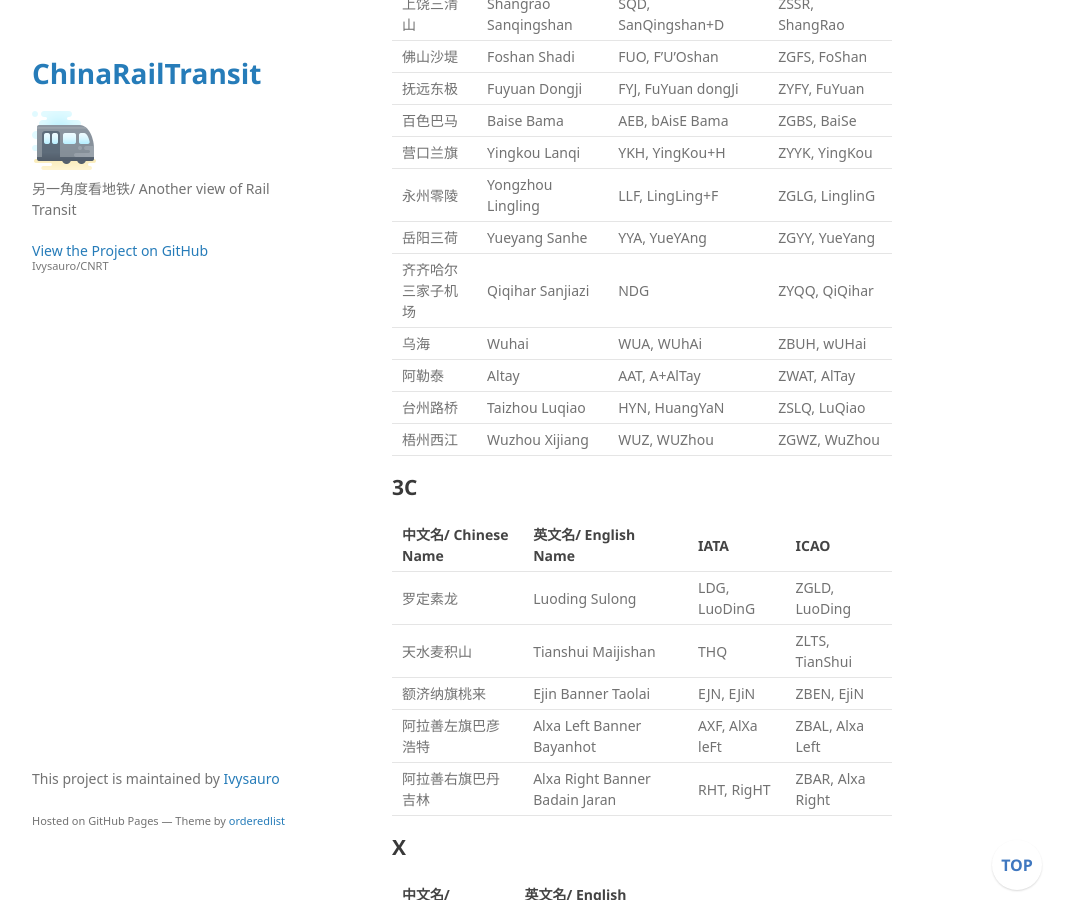
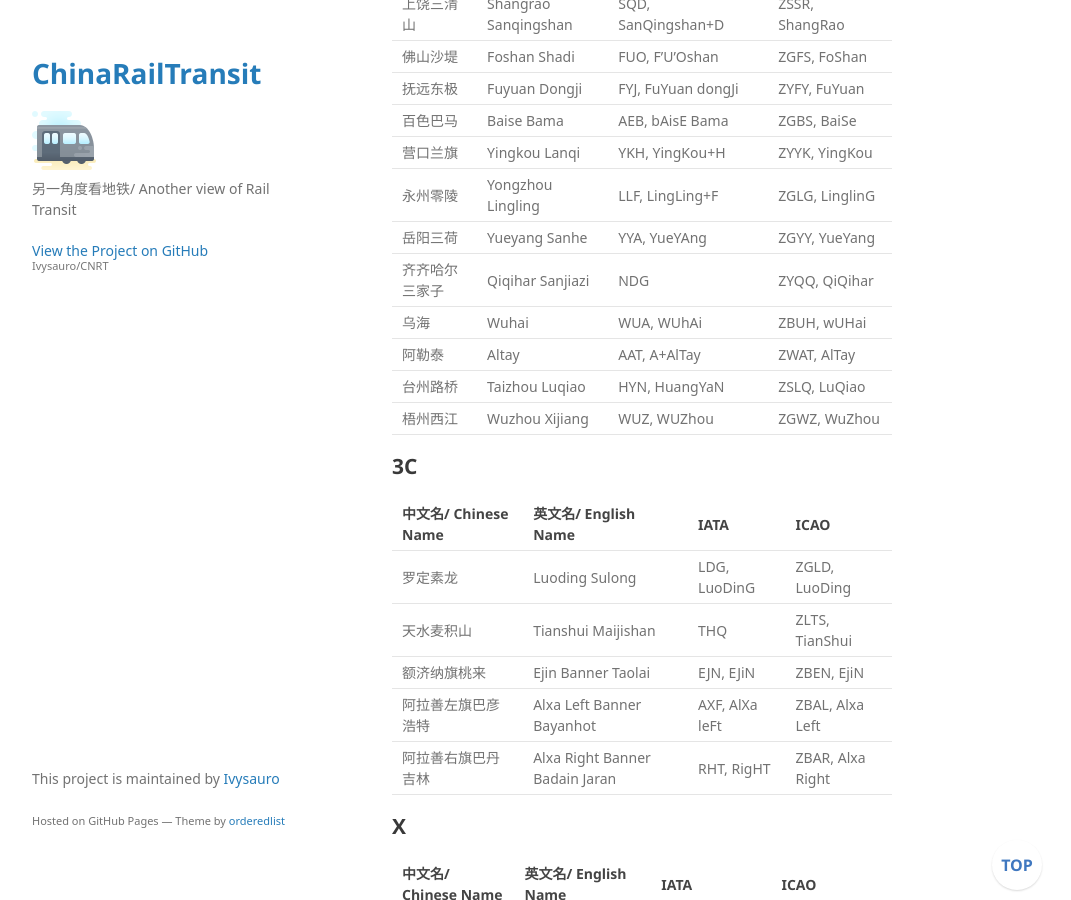
Before and after one commit to Ivysauro/CNRT, a Jekyll site: the page built from data/Airport.md, in a window 1280 px wide and 900 px high, scrolled down 8801 px. Shown: the whole window, without its empty margins (178-1249 px from the left). Built offline with Jekyll 4.4.1, drawn with Linux system fonts in a browser that asks for light colours; some web fonts are replaced; our own code applies the rules of GitHub Pages for plain Markdown files; a script that is not in the unit is left out.

Commit message:
🍊更新齐齐哈尔数据
删除多余字符

```diff
--- a/data/Airport.md
+++ b/data/Airport.md
@@ -202,7 +202,7 @@
 | 营口兰旗 | Yingkou Lanqi | YKH, YingKou+H | ZYYK, YingKou |
 | 永州零陵 | Yongzhou Lingling | LLF, LingLing+F | ZGLG, LinglinG |
 | 岳阳三荷 | Yueyang Sanhe | YYA, YueYAng | ZGYY, YueYang |
-| 齐齐哈尔三家子机场 | Qiqihar Sanjiazi | NDG | ZYQQ, QiQihar |
+| 齐齐哈尔三家子 | Qiqihar Sanjiazi | NDG | ZYQQ, QiQihar |
 | 乌海 | Wuhai | WUA, WUhAi | ZBUH, wUHai |
 | 阿勒泰 | Altay | AAT, A+AlTay | ZWAT, AlTay |
 | 台州路桥 | Taizhou Luqiao | HYN, HuangYaN | ZSLQ, LuQiao |
```
